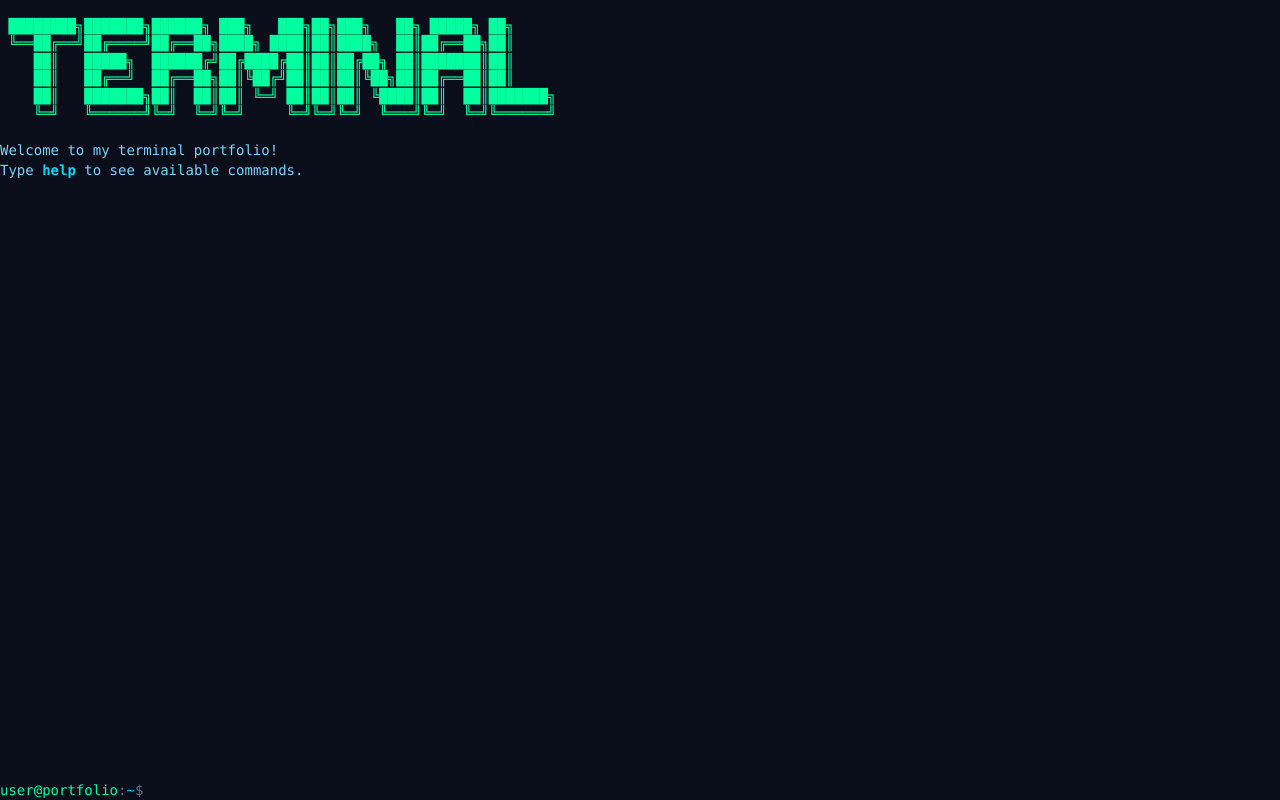
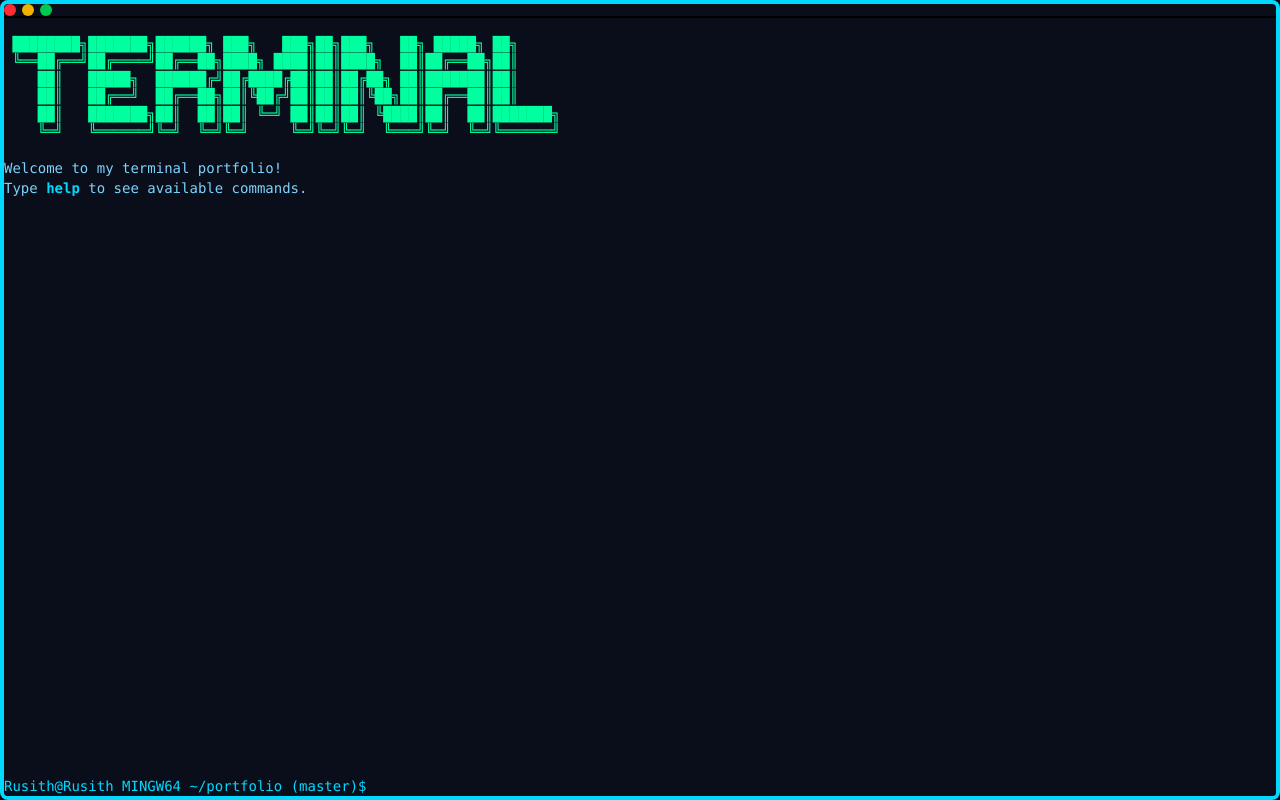
Before and after one commit to RusithTharindu/rusiths-bash, a Next.js app: page / in a window 1280 px wide. Built offline with nearby package versions, Linux system fonts and the light colour scheme.

Commit message:
feat: implement terminal UI enhancements with animated components and improved layout

```diff
--- /dev/null
+++ b/components/terminal/StreamingLine.tsx
@@ -0,0 +1,21 @@
+"use client";
+
+import { motion } from "motion/react";
+import { ReactNode } from "react";
+
+interface StreamingLineProps {
+  children: ReactNode;
+  delay?: number;
+}
+
+export function StreamingLine({ children, delay = 0 }: StreamingLineProps) {
+  return (
+    <motion.div
+      initial={{ opacity: 0, y: 5 }}
+      animate={{ opacity: 1, y: 0 }}
+      transition={{ duration: 0.3, delay, ease: "easeOut" }}
+    >
+      {children}
+    </motion.div>
+  );
+}
--- a/components/terminal/Terminal.tsx
+++ b/components/terminal/Terminal.tsx
@@ -7,6 +7,7 @@ import { getTabCompletion } from "@/lib/utils/tabCompletion";
 import { executeCommand, getAvailableCommands } from "@/lib/commands";
 import { TerminalOutput } from "./TerminalOutput";
 import { TerminalInput } from "./TerminalInput";
+import { TerminalHeader } from "./TerminalHeader";
 
 export function Terminal() {
   const [lines, setLines] = useState<TerminalLineType[]>([]);
@@ -17,6 +18,7 @@ export function Terminal() {
 
   const inputRef = useRef<HTMLInputElement>(null);
   const terminalRef = useRef<HTMLDivElement>(null);
+  const outputRef = useRef<HTMLDivElement>(null);
 
   // Auto-focus input on mount and after each command
   useEffect(() => {
@@ -25,8 +27,16 @@ export function Terminal() {
 
   // Auto-scroll to bottom when new lines are added
   useEffect(() => {
-    if (terminalRef.current) {
-      terminalRef.current.scrollTop = terminalRef.current.scrollHeight;
+    if (outputRef.current) {
+      // Use setTimeout to ensure DOM has updated
+      setTimeout(() => {
+        if (outputRef.current) {
+          outputRef.current.scrollTo({
+            top: outputRef.current.scrollHeight,
+            behavior: 'smooth'
+          });
+        }
+      }, 100);
     }
   }, [lines]);
 
@@ -35,7 +45,10 @@ export function Terminal() {
     inputRef.current?.focus();
   };
 
-  const addLine = (type: TerminalLineType["type"], content: TerminalLineType["content"]) => {
+  const addLine = (
+    type: TerminalLineType["type"],
+    content: TerminalLineType["content"],
+  ) => {
     const newLine: TerminalLineType = {
       id: Date.now().toString() + Math.random(),
       type,
@@ -151,12 +164,15 @@ export function Terminal() {
   };
 
   return (
+    <div className="h-screen w-screen bg-terminal-bg flex items-center justify-center p-2 sm:p-4 md:p-6">
+      <div className="w-full h-full max-w-7xl flex flex-col border-2 sm:border-4 border-terminal-border rounded-lg overflow-hidden shadow-2xl shadow-terminal-border/20">
+        <TerminalHeader />
         <div
           ref={terminalRef}
           onClick={handleTerminalClick}
-      className="h-screen w-screen bg-terminal-bg text-terminal-primary font-mono text-sm overflow-hidden flex flex-col cursor-text"
+          className="flex-1 bg-terminal-bg text-terminal-primary font-mono text-sm overflow-hidden flex flex-col cursor-text"
         >
-      <TerminalOutput lines={lines} showBanner={showBanner} />
+          <TerminalOutput lines={lines} showBanner={showBanner} outputRef={outputRef} />
           <TerminalInput
             value={currentInput}
             onChange={handleInputChange}
@@ -164,5 +180,7 @@ export function Terminal() {
             inputRef={inputRef}
           />
         </div>
+      </div>
+    </div>
   );
 }
--- /dev/null
+++ b/components/terminal/TerminalHeader.tsx
@@ -0,0 +1,27 @@
+"use client";
+
+import { motion } from "motion/react";
+
+interface TerminalHeaderProps {
+  title?: string;
+}
+
+export function TerminalHeader({ title = "" }: TerminalHeaderProps) {
+  return (
+    <motion.div
+      initial={{ opacity: 0, y: -10 }}
+      animate={{ opacity: 1, y: 0 }}
+      transition={{ duration: 0.4, ease: "easeOut" }}
+      className="bg-terminal-border text-black px-4 py-2 flex items-center justify-between border-b-2 border-terminal-border"
+    >
+      <div className="flex items-center gap-2">
+        <div className="flex gap-1.5">
+          <div className="w-3 h-3 rounded-full bg-red-500"></div>
+          <div className="w-3 h-3 rounded-full bg-yellow-500"></div>
+          <div className="w-3 h-3 rounded-full bg-green-500"></div>
+        </div>
+        <span className="font-semibold text-sm ml-2">{title}</span>
+      </div>
+    </motion.div>
+  );
+}
--- a/components/terminal/TerminalInput.tsx
+++ b/components/terminal/TerminalInput.tsx
@@ -14,24 +14,32 @@ export function TerminalInput({
   inputRef,
 }: TerminalInputProps) {
   return (
-    <div className="flex items-center px-4 pb-4">
+    <div className="flex items-center px-4 sm:px-6 md:px-8 pb-6 pt-4">
       <div className="flex-shrink-0 select-none">
-        <span className="text-terminal-success">user@portfolio</span>
-        <span className="text-terminal-muted">:</span>
-        <span className="text-terminal-primary">~</span>
-        <span className="text-terminal-muted">$ </span>
+        <span className="text-terminal-username">Rusith</span>
+        <span className="text-terminal-username">@</span>
+        <span className="text-terminal-hostname">Rusith</span>
+        <span className="text-terminal-command"> </span>
+        <span className="text-terminal-platform">MINGW64</span>
+        <span className="text-terminal-command"> </span>
+        <span className="text-terminal-path">~/portfolio</span>
+        <span className="text-terminal-command"> </span>
+        <span className="text-terminal-branch">(master)</span>
       </div>
+      <div className="flex items-center ml-1">
+        <span className="text-terminal-command select-none mr-2">$ </span>
         <input
           ref={inputRef}
           type="text"
           value={value}
           onChange={onChange}
           onKeyDown={onKeyDown}
-        className="flex-1 bg-transparent outline-none text-terminal-primary caret-terminal-success"
+          className="flex-1 bg-transparent outline-none text-terminal-command caret-terminal-commands"
           spellCheck={false}
           autoComplete="off"
           autoFocus
         />
       </div>
+    </div>
   );
 }
--- a/components/terminal/TerminalLine.tsx
+++ b/components/terminal/TerminalLine.tsx
@@ -1,37 +1,50 @@
+"use client";
+
 import { TerminalLine as TerminalLineType } from "@/lib/types/terminal";
+import { StreamingLine } from "./StreamingLine";
 
 interface TerminalLineProps {
   line: TerminalLineType;
+  index?: number;
 }
 
-export function TerminalLine({ line }: TerminalLineProps) {
+export function TerminalLine({ line, index = 0 }: TerminalLineProps) {
   const getLineClass = () => {
     switch (line.type) {
       case "command":
-        return "text-terminal-primary";
+        return "text-terminal-command";
       case "error":
         return "text-terminal-error";
       case "success":
         return "text-terminal-success";
       case "info":
-        return "text-terminal-secondary";
+        return "text-terminal-link";
       case "result":
       default:
-        return "text-terminal-secondary";
+        return "text-terminal-primary";
     }
   };
 
   return (
-    <div className={`mb-2 ${getLineClass()}`}>
-      {line.type === "command" && (
-        <span className="select-none">
-          <span className="text-terminal-success">user@portfolio</span>
-          <span className="text-terminal-muted">:</span>
-          <span className="text-terminal-primary">~</span>
-          <span className="text-terminal-muted">$ </span>
-        </span>
-      )}
-      <span>{line.content}</span>
-    </div>
+    <StreamingLine delay={index * 0.05}>
+      <div className={`${line.type === 'command' ? 'mt-4' : ''} leading-relaxed ${getLineClass()}`}>
+        {line.type === "command" && (
+          <span className="select-none">
+            <span className="text-terminal-username">Rusith</span>
+            <span className="text-terminal-username">@</span>
+            <span className="text-terminal-hostname">Rusith</span>
+            <span className="text-terminal-command"> </span>
+            <span className="text-terminal-platform">MINGW64</span>
+            <span className="text-terminal-command"> </span>
+            <span className="text-terminal-path">~/portfolio</span>
+            <span className="text-terminal-command"> </span>
+            <span className="text-terminal-branch">(master)</span>
+            <span className="text-terminal-command"> $ </span>
+            <span className="text-terminal-command">{line.content}</span>
+          </span>
+        )}
+        {line.type !== "command" && <span>{line.content}</span>}
+      </div>
+    </StreamingLine>
   );
 }
--- a/components/terminal/TerminalOutput.tsx
+++ b/components/terminal/TerminalOutput.tsx
@@ -5,15 +5,18 @@ import { Banner } from "../Banner";
 interface TerminalOutputProps {
   lines: TerminalLineType[];
   showBanner: boolean;
+  outputRef: React.RefObject<HTMLDivElement>;
 }
 
-export function TerminalOutput({ lines, showBanner }: TerminalOutputProps) {
+export function TerminalOutput({ lines, showBanner, outputRef }: TerminalOutputProps) {
   return (
-    <div className="flex-1 overflow-y-auto px-4 py-6">
+    <div ref={outputRef} className="flex-1 overflow-y-auto px-4 sm:px-6 md:px-8 py-6 sm:py-8">
       {showBanner && <Banner />}
-      {lines.map((line) => (
-        <TerminalLine key={line.id} line={line} />
-      ))}
+      <div>
+        {lines.map((line, index) => (
+          <TerminalLine key={line.id} line={line} index={index} />
+        ))}
+      </div>
     </div>
   );
 }
```
Lines whose indentation alone changed are shown as unchanged.
